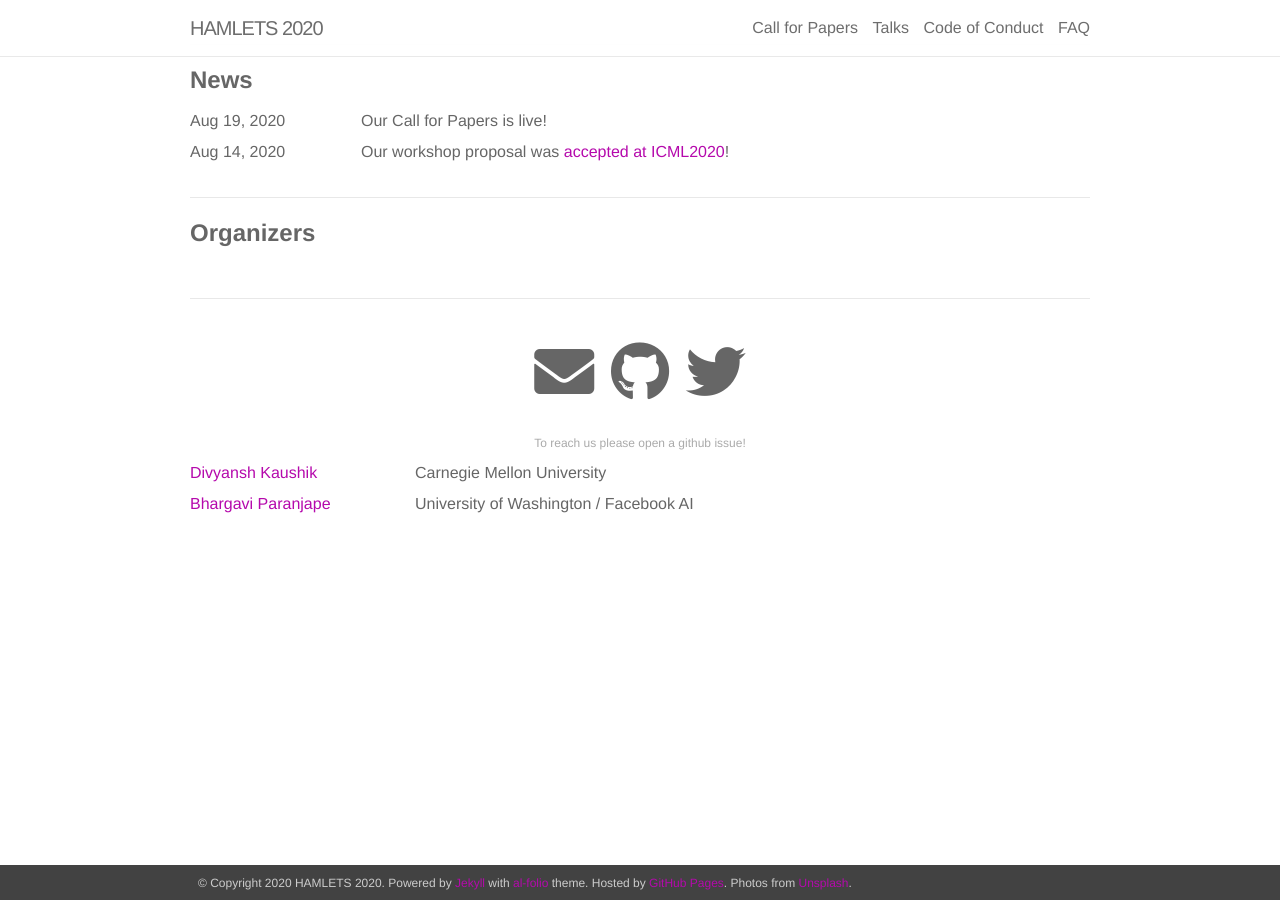
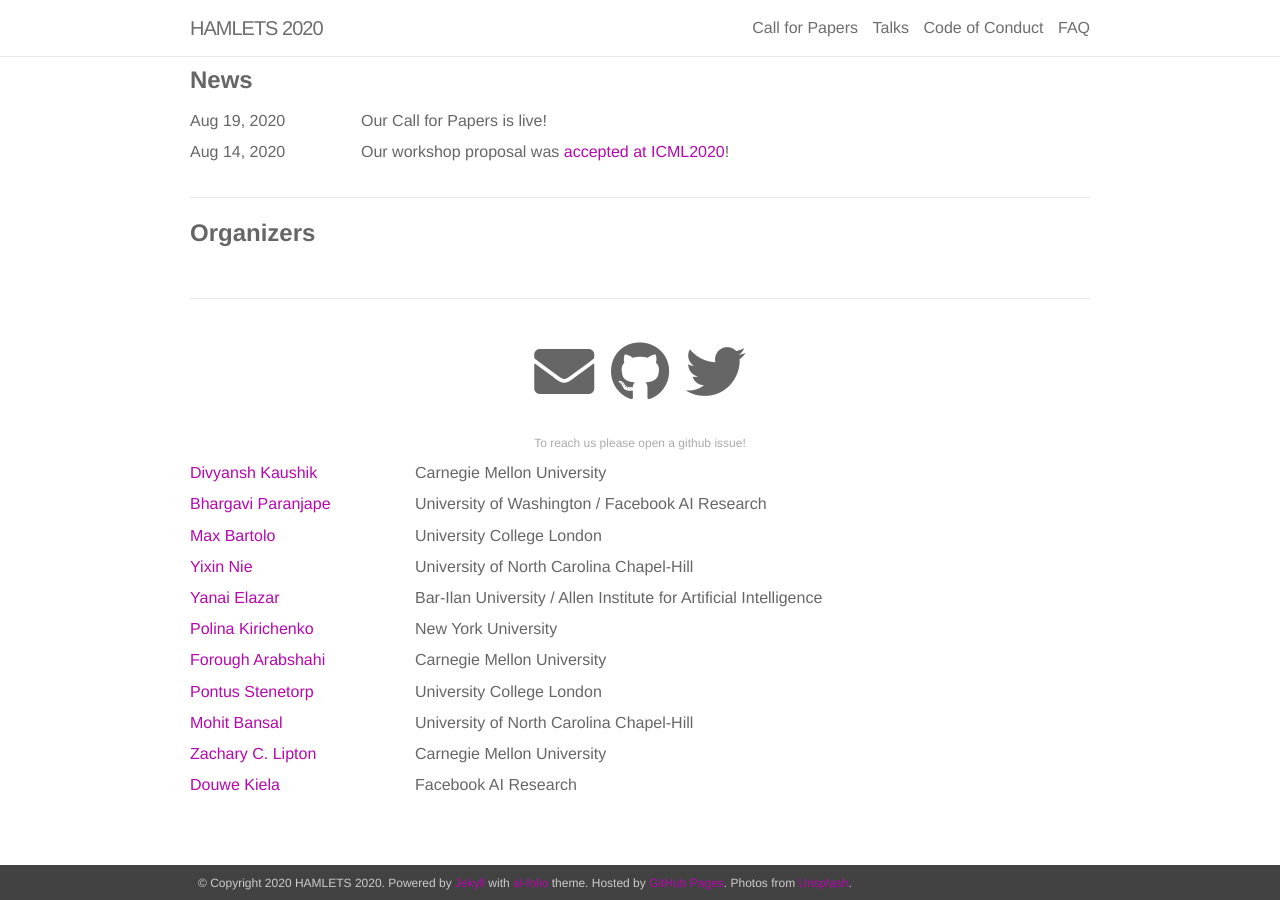
Before and after one commit to hamlets-workshop/hamlets-workshop.github.io, a Jekyll site: the page built from _pages/00_about.md, in a window 1280 px wide and 900 px high, scrolled down 1382 px. Built offline with Jekyll 4.4.1, drawn with Linux system fonts in a browser that asks for light colours; nearby versions of some CDN libraries.

Commit message:
adding all organizers

```diff
--- a/_includes/organizers.html
+++ b/_includes/organizers.html
@@ -7,6 +7,42 @@
   </tr>
   <tr>
     <td class="name"><a href="https://bhargaviparanjape.github.io/">Bhargavi Paranjape</a></td>
-    <td class="organization">University of Washington / Facebook AI</td>
+    <td class="organization">University of Washington / Facebook AI Research</td>
+  </tr>
+  <tr>
+    <td class="name"><a href="https://www.maxbartolo.com/">Max Bartolo</a></td>
+    <td class="organization">University College London</td>
+  </tr>
+  <tr>
+    <td class="name"><a href="https://easonnie.github.io/">Yixin Nie</a></td>
+    <td class="organization">University of North Carolina Chapel-Hill</td>
+  </tr>
+  <tr>
+    <td class="name"><a href="https://yanaiela.github.io/">Yanai Elazar</a></td>
+    <td class="organization">Bar-Ilan University / Allen Institute for Artificial Intelligence</td>
+  </tr>
+  <tr>
+    <td class="name"><a href="https://polkirichenko.github.io/">Polina Kirichenko</a></td>
+    <td class="organization">New York University</td>
+  </tr>
+  <tr>
+    <td class="name"><a href="https://forougha.github.io/">Forough Arabshahi</a></td>
+    <td class="organization">Carnegie Mellon University</td>
+  </tr>
+  <tr>
+    <td class="name"><a href="https://pontus.stenetorp.se/">Pontus Stenetorp</a></td>
+    <td class="organization">University College London</td>
+  </tr>
+  <tr>
+    <td class="name"><a href="https://www.cs.unc.edu/~mbansal/">Mohit Bansal</a></td>
+    <td class="organization">University of North Carolina Chapel-Hill</td>
+  </tr>
+  <tr>
+    <td class="name"><a href="http://zacklipton.com/">Zachary C. Lipton</a></td>
+    <td class="organization">Carnegie Mellon University</td>
+  </tr>
+  <tr>
+    <td class="name"><a href="https://douwekiela.github.io/">Douwe Kiela</a></td>
+    <td class="organization">Facebook AI Research</td>
   </tr>
 </div>
```
